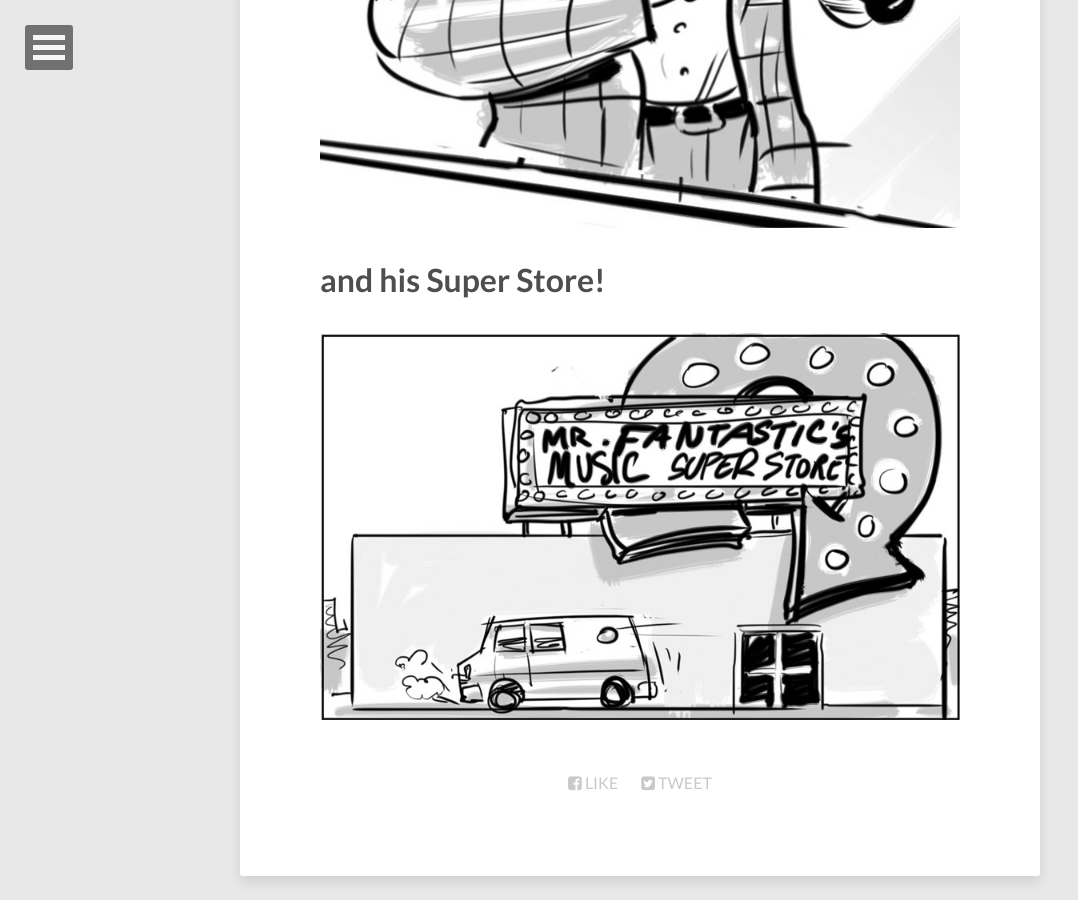
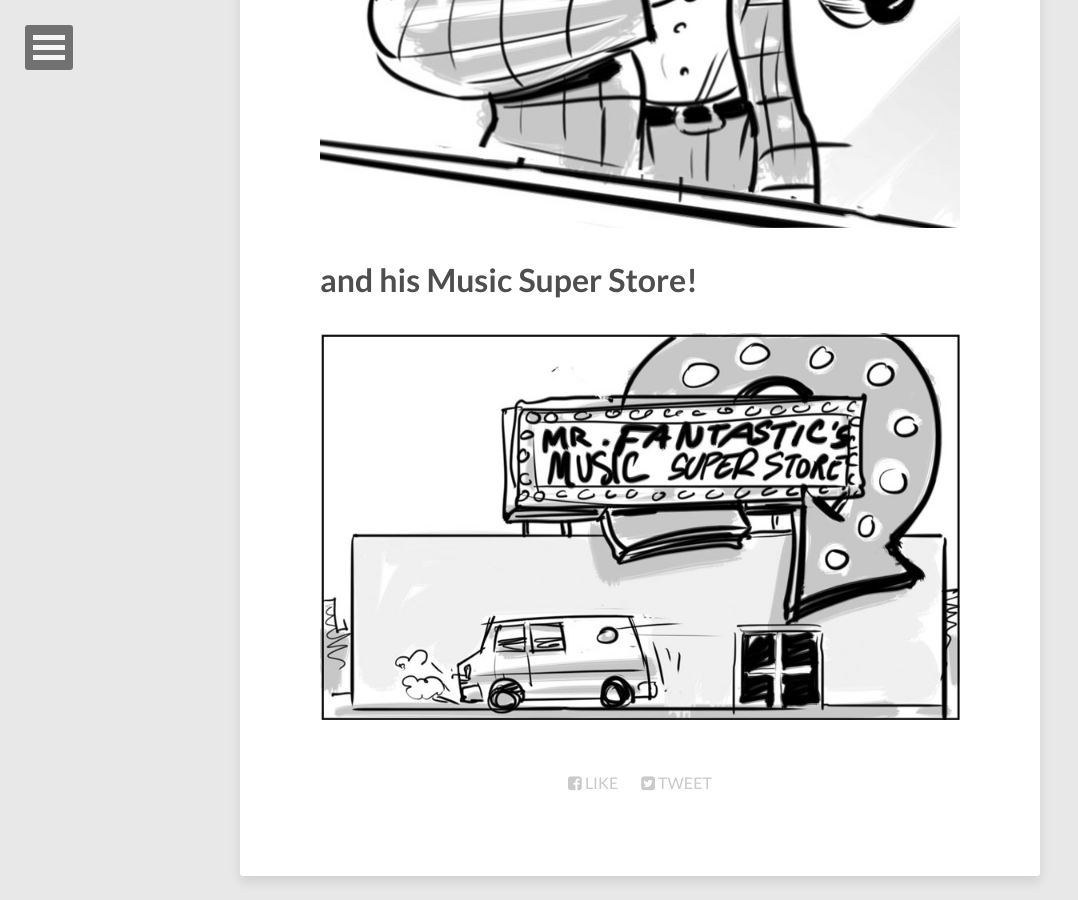
Before and after one commit to middle8media/intergalactic-space-band, a Jekyll site: the page built from concept-art/index.html, in a window 1280 px wide and 900 px high, scrolled down 4069 px. Shown: the whole window, without its empty margins (0-1078 px from the left). Built offline with Jekyll 4.4.1, drawn with Linux system fonts in a browser that asks for light colours; nearby versions of some CDN libraries.

Commit message:
text edit

```diff
--- a/concept-art/index.html
+++ b/concept-art/index.html
@@ -24,5 +24,5 @@ image:
 
 <img src="{{ site.url }}/images/fantastic-3.jpg" alt="" />
 
-<h1>and his Super Store!</h1>
+<h1>and his Music Super Store!</h1>
 <img src="{{ site.url }}/images/fantastic-4.jpg" alt="" />
```
